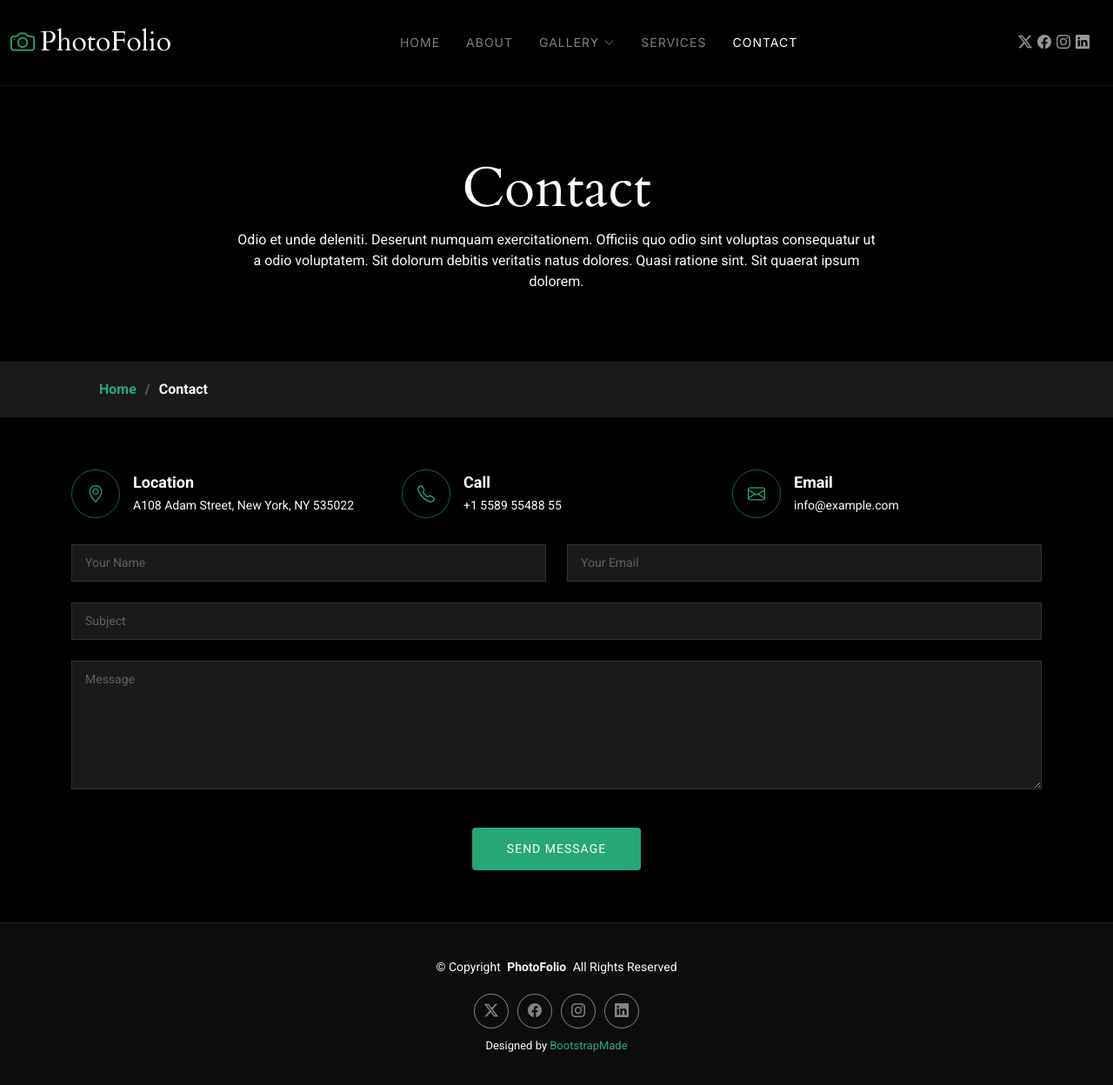
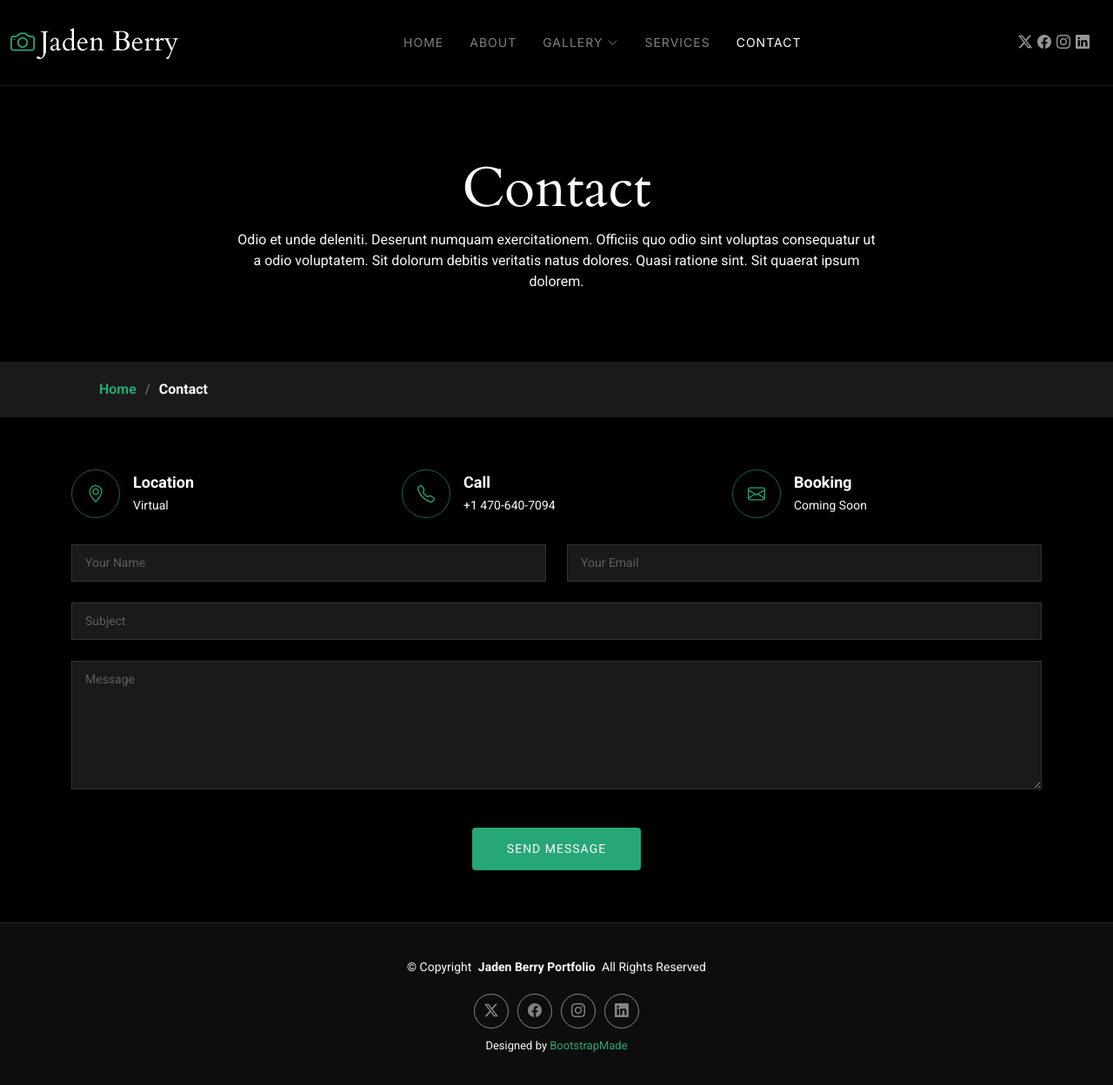
Before and after one commit to ProjectWhiz/JBportsite2, a React (Create React App) app in the folder frontend/: page /contact in a window 1280 px wide. Shown: the top 1248 px of the page at 87% size. Built offline with nearby package versions, Linux system fonts and the light colour scheme.

Commit message:
made changes to gallery and added node files

```diff
--- a/frontend/public/index.html
+++ b/frontend/public/index.html
@@ -7,7 +7,7 @@
     <meta name="description" content="Professional Photography Portfolio" />
     <meta name="keywords" content="photography, portfolio, gallery" />
 
-    <title>PhotoFolio - Professional Photography Portfolio</title>
+    <title>Jaden Berry - Professional Photography Portfolio</title>
 
     <!-- Favicons -->
     <link rel="icon" href="%PUBLIC_URL%/assets/img/favicon.png" />
--- a/frontend/src/components/Footer.js
+++ b/frontend/src/components/Footer.js
@@ -5,7 +5,7 @@ const Footer = () => {
     <footer id="footer" className="footer">
       <div className="container">
         <div className="copyright text-center">
-          <p>© <span>Copyright</span> <strong className="px-1 sitename">PhotoFolio</strong> <span>All Rights Reserved</span></p>
+          <p>© <span>Copyright</span> <strong className="px-1 sitename">Jaden Berry Portfolio</strong> <span>All Rights Reserved</span></p>
         </div>
         <div className="social-links d-flex justify-content-center">
           <a href="https://twitter.com" target="_blank" rel="noopener noreferrer"><i className="bi bi-twitter-x"></i></a>
--- a/frontend/src/components/Header.js
+++ b/frontend/src/components/Header.js
@@ -35,7 +35,7 @@ const Header = () => {
 
         <Link to="/" className="logo d-flex align-items-center me-auto me-xl-0">
           <i className="bi bi-camera"></i>
-          <h1 className="sitename">PhotoFolio</h1>
+          <h1 className="sitename">Jaden Berry</h1>
         </Link>
 
         <nav id="navmenu" className="navmenu">
--- a/frontend/src/pages/Contact.js
+++ b/frontend/src/pages/Contact.js
@@ -73,7 +73,7 @@ const Contact = () => {
                   <i className="bi bi-geo-alt flex-shrink-0"></i>
                   <div>
                     <h3>Location</h3>
-                    <p>A108 Adam Street, New York, NY 535022</p>
+                    <p>Virtual</p>
                   </div>
                 </div>
               </div>
@@ -83,7 +83,7 @@ const Contact = () => {
                   <i className="bi bi-telephone flex-shrink-0"></i>
                   <div>
                     <h3>Call</h3>
-                    <p>+1 5589 55488 55</p>
+                    <p>+1 470-640-7094</p>
                   </div>
                 </div>
               </div>
@@ -92,8 +92,8 @@ const Contact = () => {
                 <div className="info-item d-flex align-items-center">
                   <i className="bi bi-envelope flex-shrink-0"></i>
                   <div>
-                    <h3>Email</h3>
-                    <p>info@example.com</p>
+                    <h3>Booking</h3>
+                    <p>Coming Soon</p>
                   </div>
                 </div>
               </div>
--- a/frontend/src/pages/Gallery.js
+++ b/frontend/src/pages/Gallery.js
@@ -15,10 +15,8 @@ const Gallery = () => {
   }, []);
 
   const galleryImages = [
-    'gallery-1.jpg', 'gallery-2.jpg', 'gallery-3.jpg', 'gallery-4.jpg',
-    'gallery-5.jpg', 'gallery-6.jpg', 'gallery-7.jpg', 'gallery-8-2.jpg',
-    'gallery-9.jpg', 'gallery-10.jpg', 'gallery-11.jpg', 'gallery-12.jpg',
-    'gallery-13.jpg', 'gallery-14.jpg'
+    'gallery-1.jpg', 'IMG_4841.JPEG', 'gallery-2.jpg', 'IMG_6979.JPEG',
+    'IMG_7822.jpg', 'IMG_7855.jpg', 'IMG_7861.jpg', 'IMG_9323.jpg', 'IMG_8257.JPG'
   ];
 
   return (
```
